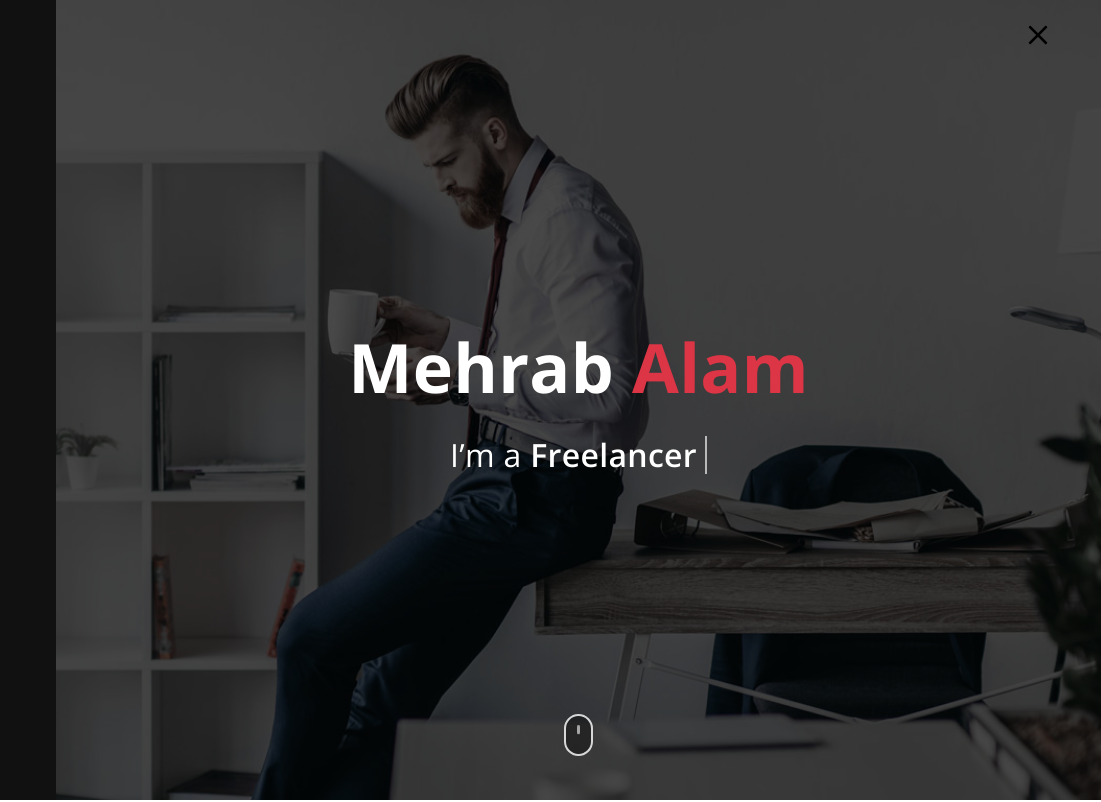
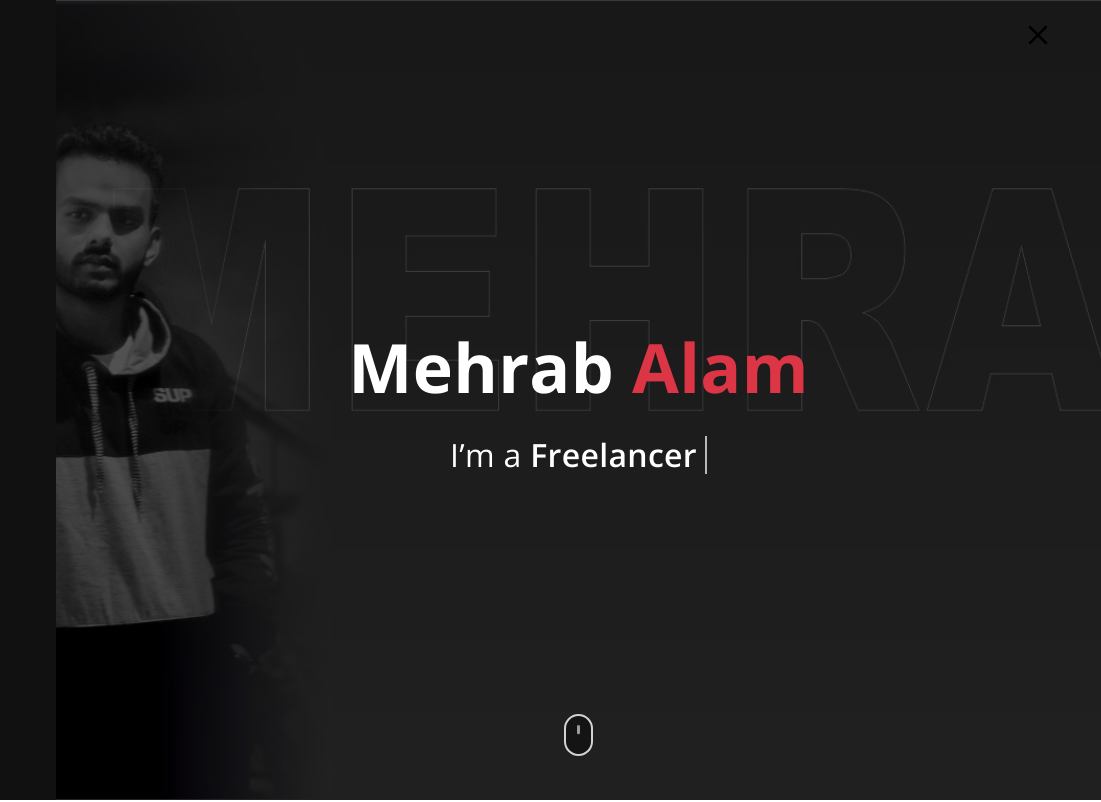
Before and after one commit to mehrabth/mehrabth.github.io, a plain HTML site: page index.html in a window 1280 px wide. Shown: the top 802 px of the page, 179-1280 px from the left. Drawn offline with nearby package versions, Linux system fonts and the light colour scheme; a script that the page names is missing.

Commit message:
updated wallpaper

```diff
--- a/index.html
+++ b/index.html
@@ -66,7 +66,7 @@
     <div class="sections-wrapper">
       <!-- Sections-->
       <!-- Home-->
-      <section class="home-area element-cover-bg" id="home-area" style="background-image:url(img/home.jpg)">
+      <section class="home-area element-cover-bg" id="home-area" style="background-image:url(img/Mehrab-new.jpg)">
         <div class="container h-100">
           <div class="row h-100 align-items-center justify-content-center">
             <div class="col-12 col-lg-8 home-content text-center">
```
Also changed, not shown: img/Mehrab-new.jpg (added), 4 other files.
